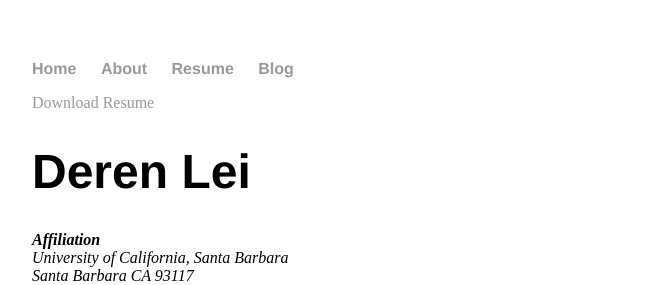
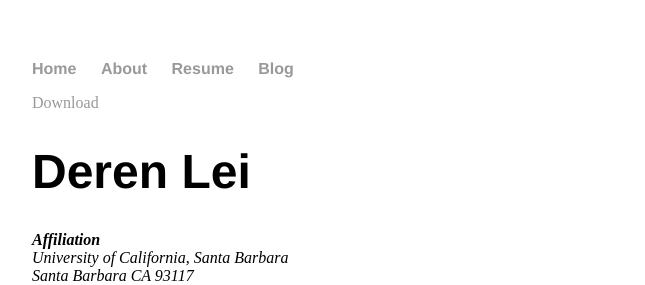
Before and after one commit to derenlei/derenlei.github.io, a Jekyll site: the page built from resume/index.html, in a window 1280 px wide. Shown: the top 285 px of the page, without its empty margins (160-805 px from the left). Built offline with Jekyll 4.4.1, drawn with Linux system fonts in a browser that asks for light colours.

Commit message:
Update index.html

```diff
--- a/resume/index.html
+++ b/resume/index.html
@@ -4,7 +4,7 @@
 ---
 
 	<div class="resume">
-		<a  style="text-align:right" href="/files/derenlei-Resume" class="download" title="Download resume as PDF">Download Resume</a>
+		<a href="/files/derenlei-Resume" class="download" title="Download resume as PDF">Download</a>
 					<h1>Deren Lei</h1>
 					<address>
 					<strong>Affiliation</strong><br>
```
